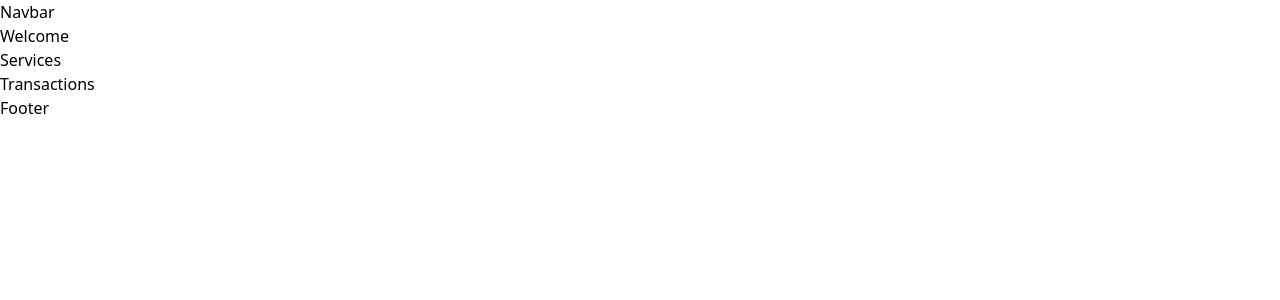
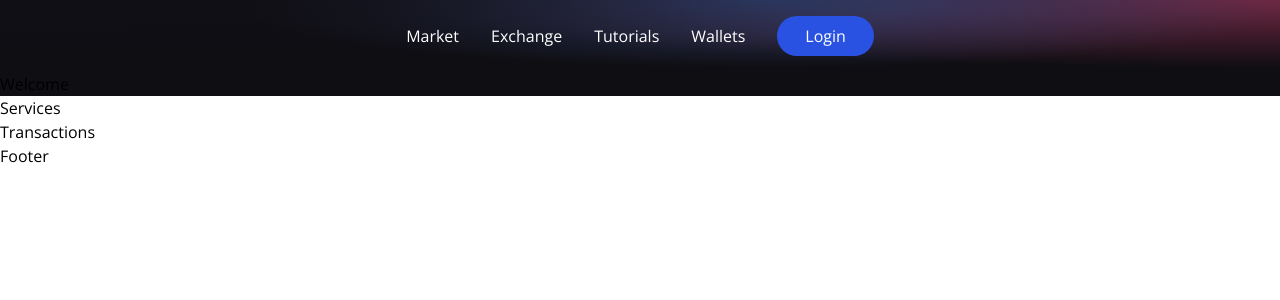
Before and after one commit to Atharva-Shinde/Ocean, a React (Create React App) app in the folder client/: page / in a window 1280 px wide. Shown: the top 300 px of the page. Built offline with nearby package versions, Linux system fonts and the light colour scheme.

Commit message:
added: navbar

```diff
--- a/client/package.json
+++ b/client/package.json
@@ -6,8 +6,10 @@
     "@testing-library/jest-dom": "^5.16.2",
     "@testing-library/react": "^12.1.2",
     "@testing-library/user-event": "^13.5.0",
+    "ethers": "^5.5.4",
     "react": "^17.0.2",
     "react-dom": "^17.0.2",
+    "react-icons": "^4.3.1",
     "react-scripts": "5.0.0",
     "web-vitals": "^2.1.4"
   },
--- a/client/src/components/Navbar.jsx
+++ b/client/src/components/Navbar.jsx
@@ -1,7 +1,44 @@
+import React from 'react' ;
+import { useState } from 'react';
+import {HiMenuAlt4} from 'react-icons/hi';
+import {AiOutlineClose} from 'react-icons/ai';
+// import {logo} from '../../public/logo192.png';
+
+const NavBarItem =({title,classProps}) =>{
+    return (
+        <li className={`mx-4 cursor-pointer ${classProps}`}>
+            {title}
+        </li>
+    )
+}
+
 const Navbar = () =>{
+    // this👇 state is used to see if mobile menu is toggled
+    const [toggleMenu, setToggleMenu] = useState(false);
+
     return (
         <div>
-            Navbar
+            <nav className="w-full flex md:justify-center justify-between items-center p-4">
+
+                <ul className='text-white md:flex hidden list-none flex-row justify-between items-center flex-initial '>
+                    {["Market", "Exchange", "Tutorials", "Wallets"].map((item)=>(
+                        <NavBarItem title={item}/>
+                    ))}
+                <li className='bg-[#2952e3] py-2 px-7 mx-4 rounded-full cursor-pointer hover:bg-[#2546bd]'>Login</li>
+                </ul>
+
+                {/* 👇 toggle menu for mobile view */}
+                <div className='flex relative'>
+                    {toggleMenu?<AiOutlineClose fontSize={28} className="text-white md:hidden cursor-pointer"onClick={() => setToggleMenu(false)}/>:<HiMenuAlt4 fontSize={28} className="text-white md:hidden cursor-pointer"onClick={() => setToggleMenu(true)}/>}
+                    {toggleMenu &&(
+                        <ul className='z-10 fixed top-0 -right-2 p-3 w-[70vw] h-screen flex flex-col justify-start items-end blue-glassmorphism text-white'>
+                            {["Market","Exchange", "Tutorials", "Wallets"].map((item)=>(
+                                <NavBarItem title={item} classProps="my-2 text-lg"/>
+                            ))}
+                        </ul>
+                    )}
+                </div>
+            </nav>
         </div>
     )
 }
--- a/client/src/index.css
+++ b/client/src/index.css
@@ -1,3 +1,85 @@
+@import url("https://fonts.googleapis.com/css2?family=Open+Sans:wght@300;400;500;600;700&display=swap");
+
+* html {
+  padding: 0;
+  margin: 0;
+  box-sizing: border-box;
+}
+
+body {
+  margin: 0;
+  font-family: "Open Sans", sans-serif;
+  -webkit-font-smoothing: antialiased;
+  -moz-osx-font-smoothing: grayscale;
+}
+
+.gradient-bg-welcome {
+  background-color:#0f0e13;
+  background-image:
+    radial-gradient(at 0% 0%, hsla(253,16%,7%,1) 0, transparent 50%),
+    radial-gradient(at 60% 0%, hsla(225,39%,30%,1) 0, transparent 50%),
+    radial-gradient(at 100% 0%, hsla(339,49%,30%,1) 0, transparent 50%);
+}
+
+.gradient-bg-services {
+  background-color:#0f0e13;
+  background-image:
+    radial-gradient(at 0% 0%, hsla(253,16%,7%,1) 0, transparent 50%),
+    radial-gradient(at 50% 100%, hsla(225,39%,25%,1) 0, transparent 50%);
+}
+
+.gradient-bg-transactions {
+  background-color: #0f0e13;
+  background-image:
+    radial-gradient(at 0% 100%, hsla(253,16%,7%,1) 0, transparent 50%),
+    radial-gradient(at 50% 0%, hsla(225,39%,25%,1) 0, transparent 50%);
+}
+
+.gradient-bg-footer {
+  background-color: #0f0e13;
+  background-image:
+    radial-gradient(at 0% 100%, hsla(253,16%,7%,1) 0, transparent 53%),
+    radial-gradient(at 50% 150%, hsla(339,49%,30%,1) 0, transparent 50%);
+}
+
+.blue-glassmorphism {
+  background: rgb(39, 51, 89, 0.4);
+  border-radius: 16px;
+  box-shadow: 0 4px 30px rgba(0, 0, 0, 0.2);
+  backdrop-filter: blur(5px);
+  -webkit-backdrop-filter: blur(5px);
+  border: 1px solid rgba(0, 0, 0, 0.3);
+}
+
+/* white glassmorphism */
+.white-glassmorphism {
+  background: rgba(255, 255, 255, 0.05);
+  border-radius: 16px;
+  backdrop-filter: blur(5px);
+  -webkit-backdrop-filter: blur(5px);
+  border: 1px solid rgba(255, 255, 255, 0.3);
+}
+
+.eth-card {
+  background-color:#a099ff;
+  background-image:
+    radial-gradient(at 83% 67%, rgb(152, 231, 156) 0, transparent 58%),
+    radial-gradient(at 67% 20%, hsla(357,94%,71%,1) 0, transparent 59%),
+    radial-gradient(at 88% 35%, hsla(222,81%,65%,1) 0, transparent 50%),
+    radial-gradient(at 31% 91%, hsla(9,61%,61%,1) 0, transparent 52%),
+    radial-gradient(at 27% 71%, hsla(336,91%,65%,1) 0, transparent 49%),
+    radial-gradient(at 74% 89%, hsla(30,98%,65%,1) 0, transparent 51%),
+    radial-gradient(at 53% 75%, hsla(174,94%,68%,1) 0, transparent 45%);
+}
+
+.text-gradient {
+  background-color: #fff;
+  background-image: radial-gradient(at 4% 36%, hsla(0,0%,100%,1) 0, transparent 53%), radial-gradient(at 100% 60%, rgb(0, 0, 0) 0, transparent 50%);
+  -webkit-background-clip: text;
+  -webkit-text-fill-color: transparent;
+}
+
+
 @tailwind base;
 @tailwind components;
 @tailwind utilities;
```
Also changed, not shown: 1 other file (tests, documents, lock files or other folders).
